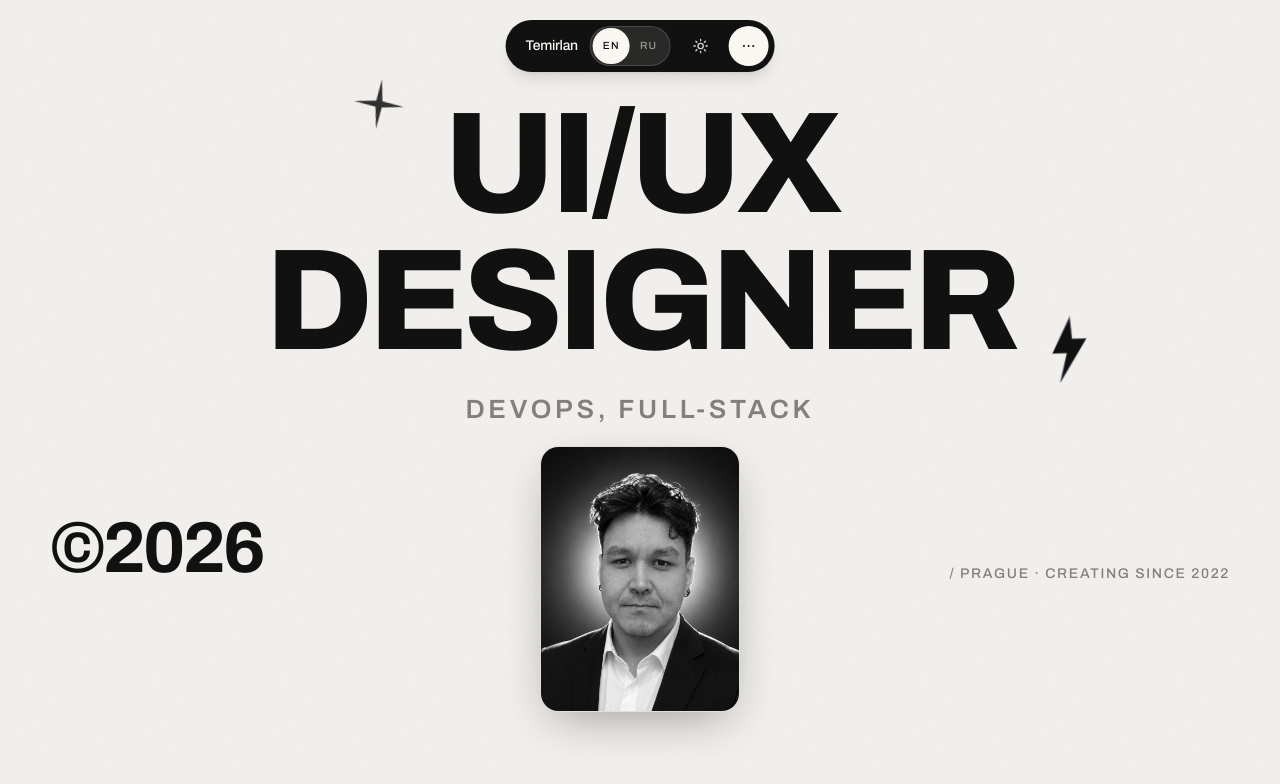
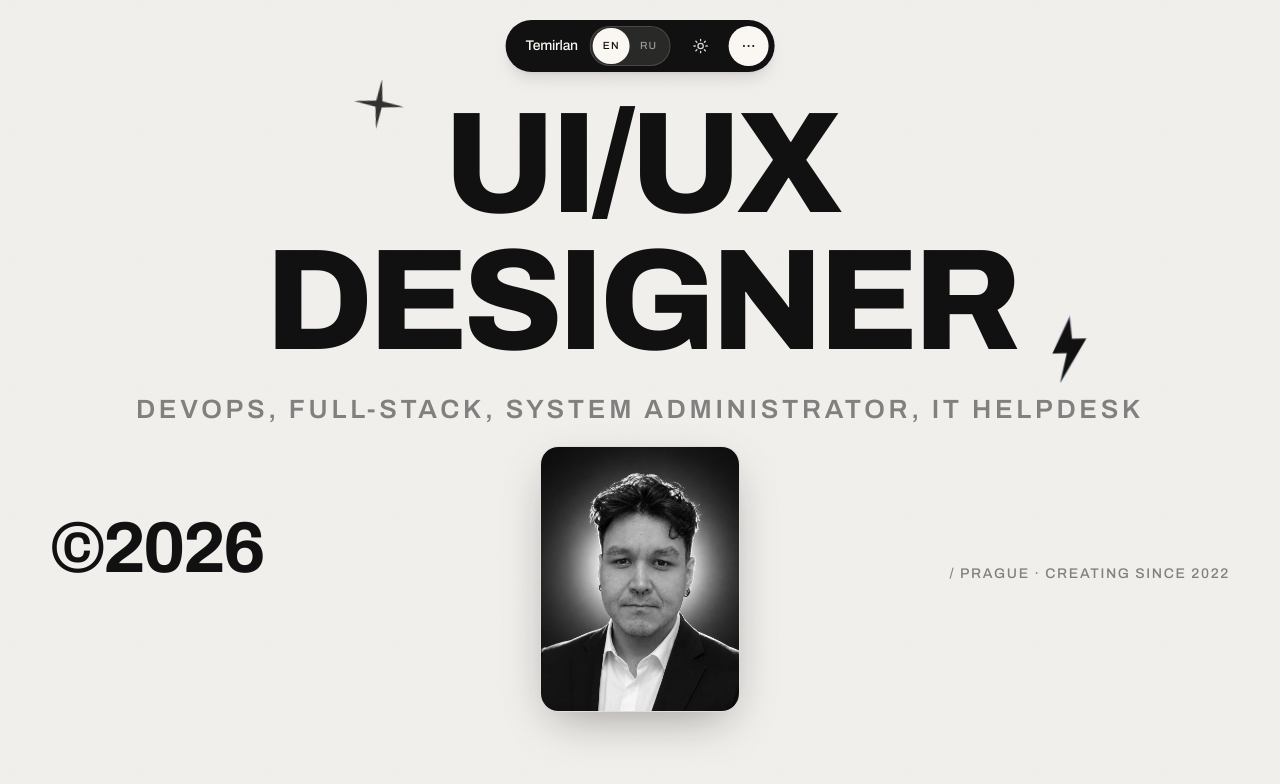
Before and after one commit to Zirvey/Zirvey, a website built with Vite: page index.html in a window 1280 px wide. Shown: the top 784 px of the page. Built offline with nearby package versions, Linux system fonts and the light colour scheme; some packages are replaced by stand-ins of ours.

Commit message:
Expand hero subtitle with System Administrator and IT Helpdesk.

```diff
--- a/index.html
+++ b/index.html
@@ -126,7 +126,7 @@
                 </defs>
               </svg>
             </h1>
-            <p class="hero-subtitle" data-i18n="heroSubtitle">DevOps, Full-Stack</p>
+            <p class="hero-subtitle" data-i18n="heroSubtitle">DevOps, Full-Stack, System Administrator, IT Helpdesk</p>
           </div>
         </div>
 
--- a/src/i18n.js
+++ b/src/i18n.js
@@ -27,7 +27,7 @@ export const I18N = {
     menuContact: "Contact",
 
     heroTitle: "UI/UX\nDESIGNER",
-    heroSubtitle: "DevOps, Full-Stack",
+    heroSubtitle: "DevOps, Full-Stack, System Administrator, IT Helpdesk",
     heroSince: "/ Prague · Creating since 2022",
     portraitAlt: "Temirlan Kakishev",
 
@@ -167,7 +167,7 @@ export const I18N = {
     menuContact: "Контакты",
 
     heroTitle: "UI/UX\nДИЗАЙНЕР",
-    heroSubtitle: "DevOps, Full-Stack",
+    heroSubtitle: "DevOps, Full-Stack, System Administrator, IT Helpdesk",
     heroSince: "/ Прага · Создаю с 2022",
     portraitAlt: "Temirlan Kakishev",
 
```
